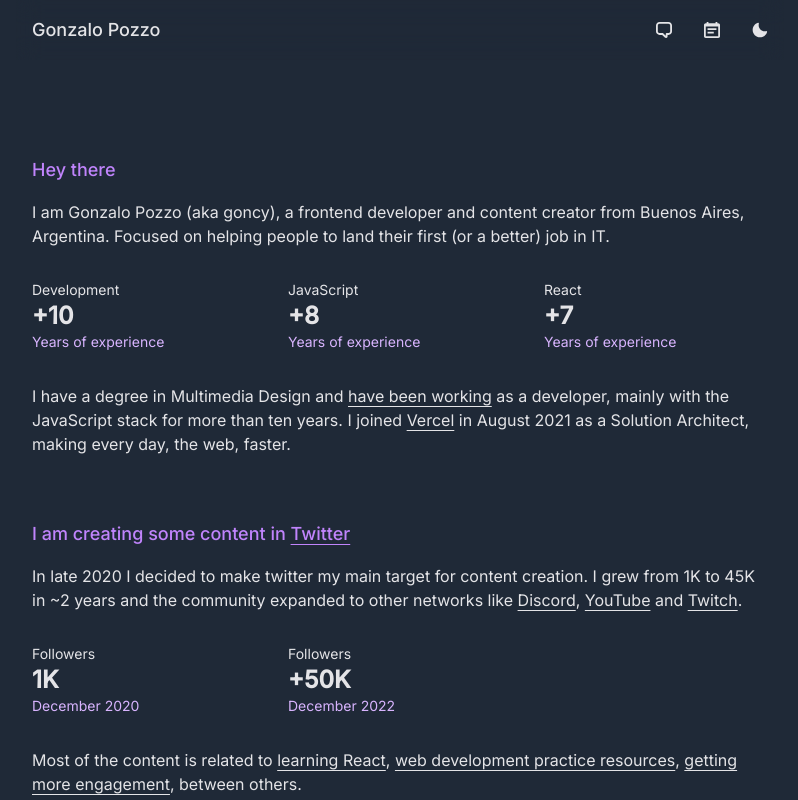
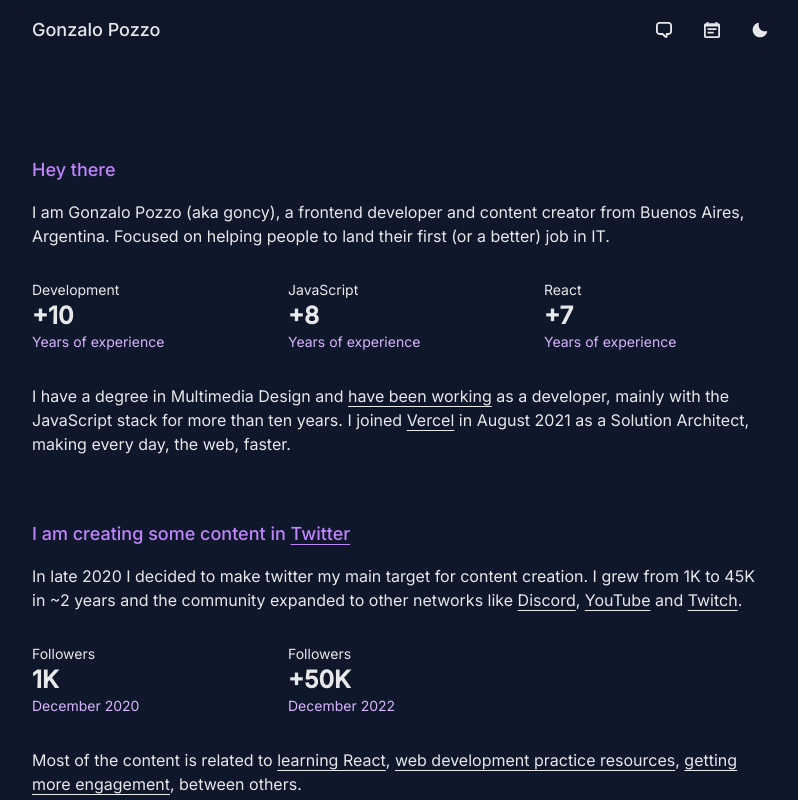
Before and after one commit to goncy/me, a Next.js app: page / in a window 1280 px wide. Shown: the top 800 px of the page, without its empty margins (240-1038 px from the left). Built offline with nearby package versions, Linux system fonts and the light colour scheme; no server answers.

Commit message:
Update colors

```diff
--- a/app/layout.tsx
+++ b/app/layout.tsx
@@ -24,7 +24,7 @@ export default function RootLayout({children}: Props) {
     <html className={colorMode}>
       <head />
       <body
-        className={`${inter.className} dark:bg-gray-800 dark:text-zinc-200 bg-white text-slate-800`}
+        className={`${inter.className} bg-white/90 dark:bg-slate-900 text-black/90 dark:text-white/90 overflow-x-hidden`}
       >
         <main className="max-w-3xl m-auto">
           <header className="print:hidden px-4 items-center justify-between py-4 flex sticky top-0 z-50 backdrop-blur-md mb-24">
@@ -50,7 +50,7 @@ export default function RootLayout({children}: Props) {
             </div>
           </header>
           <article className="relative px-4">{children}</article>
-          <footer className="print:hidden px-4 mt-24 dark:border-gray-700 border-t py-4 flex items-center justify-between">
+          <footer className="print:hidden px-4 mt-24 border-t py-4 flex items-center justify-between border-black/10 dark:border-white/10">
             <p>Read less, do more.</p>
             <p>Quilmes: {new Date().getFullYear()}</p>
           </footer>
--- a/package.json
+++ b/package.json
@@ -3,7 +3,7 @@
   "version": "0.1.0",
   "private": true,
   "engines": {
-    "node" : ">=16.8.0"
+    "node": ">=16.8.0"
   },
   "scripts": {
     "dev": "next dev",
@@ -23,6 +23,7 @@
     "@types/js-cookie": "^3.0.2",
     "@types/node": "^18.11.18",
     "@types/react": "18.0.27",
+    "@types/react-dom": "^18.0.10",
     "@typescript-eslint/eslint-plugin": "^5.50.0",
     "@typescript-eslint/parser": "^5.50.0",
     "autoprefixer": "^10.4.13",
```
Also changed, not shown: 1 other file (tests, documents, lock files or other folders).
